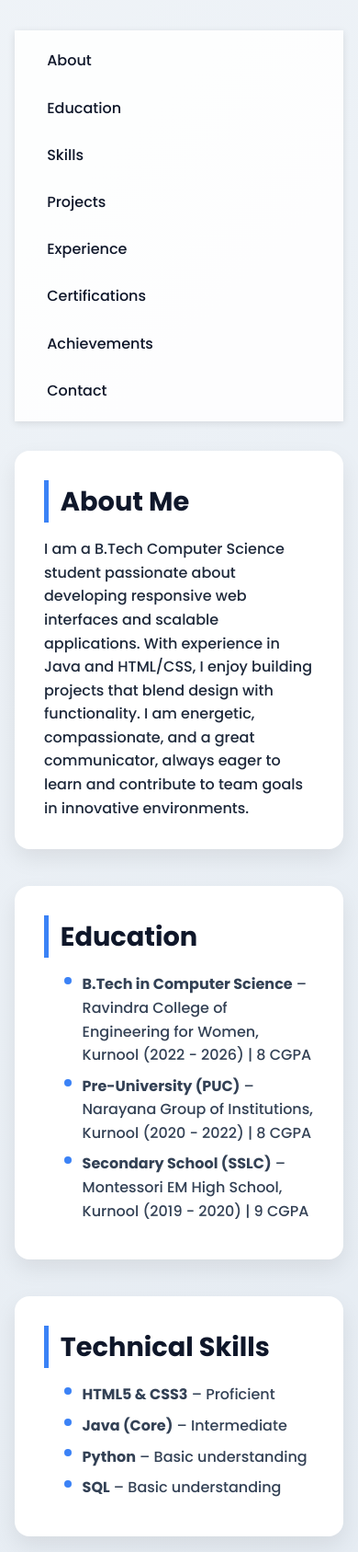
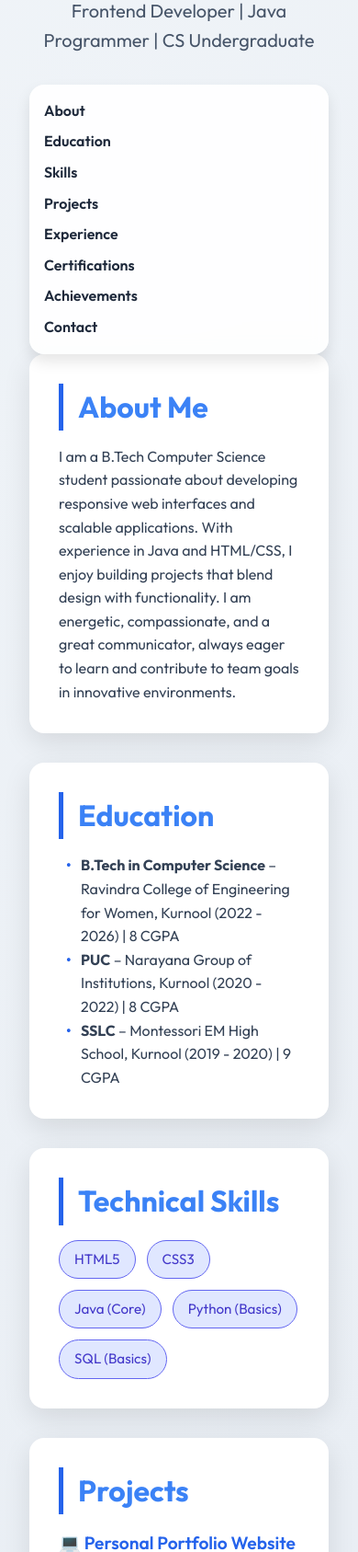
Before and after one commit to kpraneetha22/myportfolio, a plain HTML site: page index.html in a window 390 px wide. Shown: the part 313-2000 px from the top of the page at 92% size. Drawn offline with Linux system fonts and the light colour scheme.

Commit message:
Update index.html content

```diff
--- a/index.html
+++ b/index.html
@@ -5,24 +5,37 @@
   <meta charset="UTF-8" />
   <meta name="viewport" content="width=device-width, initial-scale=1" />
   <title>Kramadhati Naga Praneetha | Frontend Developer & CS Student</title>
-  <link href="https://fonts.googleapis.com/css2?family=Poppins:wght@300;500;700&display=swap" rel="stylesheet" />
+  <link href="https://fonts.googleapis.com/css2?family=Outfit:wght@300;400;600;700&display=swap" rel="stylesheet" />
   <style>
     * {
       margin: 0;
       padding: 0;
       box-sizing: border-box;
-      font-family: 'Poppins', sans-serif;
+      font-family: 'Outfit', sans-serif;
       scroll-behavior: smooth;
     }
 
     body {
-      background: linear-gradient(135deg, #f0f4f8, #d9e2ec);
+      background: linear-gradient(135deg, #f0f4f8, #e2e8f0);
       color: #1e293b;
       line-height: 1.6;
       padding: 2rem;
       min-height: 100vh;
       display: flex;
       flex-direction: column;
+      animation: fadeIn 1s ease-in;
+    }
+
+    @keyframes fadeIn {
+      from {
+        opacity: 0;
+        transform: translateY(20px);
+      }
+
+      to {
+        opacity: 1;
+        transform: translateY(0);
+      }
     }
 
     header {
@@ -31,137 +44,136 @@
     }
 
     header h1 {
-      font-size: 3rem;
-      color: #0f172a;
+      font-size: 3.5rem;
+      color: #2563eb; /* blue-600 */
       font-weight: 700;
       letter-spacing: 1px;
-      margin-bottom: 0.2rem;
+      margin-bottom: 0.5rem;
     }
 
     header p {
       font-size: 1.25rem;
-      color: #3b82f6;
-      font-weight: 500;
-      letter-spacing: 0.5px;
+      color: #475569; /* slate-600 */
+      font-weight: 400;
     }
 
     nav {
       position: sticky;
       top: 0;
-      background-color: #ffffffdd;
-      box-shadow: 0 2px 8px rgba(0, 0, 0, 0.1);
+      background-color: rgba(255, 255, 255, 0.9);
+      backdrop-filter: blur(8px);
       display: flex;
       justify-content: center;
-      gap: 2rem;
-      padding: 1rem 0;
-      font-weight: 600;
-      font-size: 1rem;
+      gap: 1.5rem;
+      padding: 1rem;
       z-index: 1000;
-      transition: background-color 0.3s ease;
-      border-radius: 8px;
-      margin-bottom: 2rem;
-    }
-
-    nav:hover {
-      background-color: #f8f9fa;
+      border-radius: 1rem;
+      box-shadow: 0 8px 16px rgba(0, 0, 0, 0.1);
     }
 
     nav a {
-      color: #0f172a;
+      color: #1e293b; /* dark slate */
       text-decoration: none;
-      padding: 0.3rem 0.7rem;
-      border-radius: 6px;
-      transition: color 0.3s ease, background-color 0.3s ease;
-      user-select: none;
+      font-weight: 600;
+      transition: all 0.3s ease;
     }
 
-    nav a:hover,
-    nav a:focus {
-      background-color: #3b82f6;
-      color: white;
-      outline: none;
-      cursor: pointer;
+    nav a:hover {
+      color: #2563eb;
+      transform: scale(1.05);
     }
 
     section {
-      margin-bottom: 2.5rem;
       background: #ffffff;
       padding: 2rem;
       border-radius: 1rem;
-      box-shadow: 0 10px 25px rgba(0, 0, 0, 0.08);
+      margin-bottom: 2rem;
+      box-shadow: 0 10px 30px rgba(0, 0, 0, 0.1);
+      transition: transform 0.3s ease;
+    }
+
+    section:hover {
+      transform: translateY(-5px);
     }
 
     h2 {
-      font-size: 1.8rem;
-      color: #0f172a;
+      font-size: 2rem;
+      color: #3b82f6; /* blue-500 */
+      border-left: 5px solid #2563eb;
+      padding-left: 1rem;
       margin-bottom: 1rem;
-      border-left: 5px solid #3b82f6;
-      padding-left: 0.8rem;
+    }
+
+    p,
+    li {
+      color: #334155; /* slate-700 */
     }
 
     ul {
-      padding-left: 1.4rem;
       list-style: none;
-    }
-
-    ul li {
-      margin-bottom: 0.5rem;
-      padding-left: 1.2rem;
-      position: relative;
-      font-weight: 500;
-      color: #334155;
+      padding-left: 1.5rem;
     }
 
     ul li::before {
-      content: '';
-      position: absolute;
-      left: 0;
-      top: 0.55em;
-      width: 8px;
-      height: 8px;
-      background-color: #3b82f6;
-      border-radius: 50%;
-      transform: translateY(-50%);
+      content: '\2022';
+      color: #2563eb;
+      font-weight: bold;
+      display: inline-block;
+      width: 1em;
+      margin-left: -1em;
+    }
+
+    .skills-list {
+      display: flex;
+      flex-wrap: wrap;
+      gap: 0.75rem;
+      margin-top: 1rem;
+    }
+
+    .skills-list span {
+      background-color: #e0e7ff; /* indigo-100 */
+      color: #4338ca; /* indigo-700 */
+      padding: 0.5rem 1rem;
+      border-radius: 9999px;
+      font-weight: 500;
+      font-size: 0.95rem;
+      border: 1px solid #6366f1; /* indigo-500 */
+      transition: all 0.3s ease;
+    }
+
+    .skills-list span:hover {
+      background-color: #6366f1;
+      color: #fff;
+    }
+
+    .subheading {
+      font-size: 1.2rem;
+      color: #2563eb;
+      margin-top: 1rem;
+      font-weight: 600;
     }
 
     a {
-      color: #3b82f6;
+      color: #2563eb;
       text-decoration: none;
-      font-weight: 500;
     }
 
     a:hover {
       text-decoration: underline;
     }
 
-    .subheading {
-      font-size: 1.1rem;
-      font-weight: 600;
-      margin-top: 1rem;
-      margin-bottom: 0.3rem;
-      color: #1e293b;
+    footer {
+      text-align: center;
+      color: #64748b; /* slate-500 */
+      margin-top: auto;
+      padding: 1rem;
+      border-top: 1px solid #cbd5e1; /* slate-300 */
     }
 
-    footer {
-      text-align: center;
-      color: #64748b;
-      font-size: 0.9rem;
-      margin-top: auto;
-      padding-top: 1rem;
-      border-top: 1px solid #cbd5e1;
-    }
-
-    /* Responsive */
     @media (max-width: 720px) {
       nav {
         flex-direction: column;
-        gap: 1rem;
-        padding: 1rem 1.5rem;
-        border-radius: 0;
-      }
-
-      body {
-        padding: 1rem;
+        gap: 0.5rem;
       }
     }
   </style>
@@ -186,60 +198,55 @@
 
   <section id="about">
     <h2>About Me</h2>
-    <p>
-      I am a B.Tech Computer Science student passionate about developing responsive web interfaces and scalable
+    <p>I am a B.Tech Computer Science student passionate about developing responsive web interfaces and scalable
       applications. With experience in Java and HTML/CSS, I enjoy building projects that blend design with
       functionality. I am energetic, compassionate, and a great communicator, always eager to learn and contribute to
-      team goals in innovative environments.
-    </p>
+      team goals in innovative environments.</p>
   </section>
 
   <section id="education">
     <h2>Education</h2>
     <ul>
-      <li><strong>B.Tech in Computer Science</strong> – Ravindra College of Engineering for Women, Kurnool (2022 - 2026) | 8 CGPA</li>
-      <li><strong>Pre-University (PUC)</strong> – Narayana Group of Institutions, Kurnool (2020 - 2022) | 8 CGPA</li>
-      <li><strong>Secondary School (SSLC)</strong> – Montessori EM High School, Kurnool (2019 - 2020) | 9 CGPA</li>
+      <li><strong>B.Tech in Computer Science</strong> – Ravindra College of Engineering for Women, Kurnool (2022 - 2026) | 8 CGPA
+      </li>
+      <li><strong>PUC</strong> – Narayana Group of Institutions, Kurnool (2020 - 2022) | 8 CGPA</li>
+      <li><strong>SSLC</strong> – Montessori EM High School, Kurnool (2019 - 2020) | 9 CGPA</li>
     </ul>
   </section>
 
   <section id="skills">
     <h2>Technical Skills</h2>
-    <ul>
-      <li><strong>HTML5 & CSS3</strong> – Proficient</li>
-      <li><strong>Java (Core)</strong> – Intermediate</li>
-      <li><strong>Python</strong> – Basic understanding</li>
-      <li><strong>SQL</strong> – Basic understanding</li>
-    </ul>
+    <div class="skills-list">
+      <span>HTML5</span>
+      <span>CSS3</span>
+      <span>Java (Core)</span>
+      <span>Python (Basics)</span>
+      <span>SQL (Basics)</span>
+    </div>
   </section>
 
   <section id="projects">
     <h2>Projects</h2>
-
     <div class="subheading">💻 Personal Portfolio Website</div>
-    <p>
-      A live, responsive portfolio website built using HTML and CSS. Designed to showcase skills and provide an
-      impressive user experience for recruiters and collaborators.
-    </p>
+    <p>A live, responsive portfolio website built using HTML and CSS. Designed to showcase skills and provide an impressive
+      user experience for recruiters and collaborators.</p>
 
     <div class="subheading">🧮 Interest Calculator (IBM - edX)</div>
-    <p>
-      Created a basic interest calculator using HTML, CSS, and JavaScript. Learned to customize layout and logic for
-      interactive forms.
-    </p>
+    <p>Created a basic interest calculator using HTML, CSS, and JavaScript. Learned to customize layout and logic for
+      interactive forms.</p>
 
     <div class="subheading">🎯 Object Detection System</div>
-    <p>
-      Worked on object detection using YOLOv3 and OpenCV. The system could identify objects in AI-generated images,
-      enhancing my understanding of AI tools.
-    </p>
+    <p>Worked on object detection using YOLOv3 and OpenCV. The system could identify objects in AI-generated images,
+      enhancing my understanding of AI tools.</p>
   </section>
 
   <section id="experience">
     <h2>Experience</h2>
     <ul>
-      <li><strong>Student Mentor, GPCET</strong> – Supported and monitored academic performance of peers; implemented strategies to assist struggling students and connect them with resources.</li>
-      <li><strong>Volunteer Organizer</strong> – Helped plan and execute an Alumni Meet event, coordinating logistics and communication with strong interpersonal skills.</li>
+      <li><strong>Student Mentor, GPCET</strong> – Supported and monitored academic performance of peers and implemented
+        strategies to assist struggling students.</li>
+      <li><strong>Volunteer Organizer</strong> – Helped plan and execute an Alumni Meet event, coordinating logistics and
+        communication with strong interpersonal skills.</li>
     </ul>
   </section>
 
@@ -250,7 +257,7 @@
       <li>Getting Started with AI – IBM Skills Build</li>
       <li>Smart Interviews – Bronze Level Certification</li>
       <li>Java Programming (2025) – CodeTantra</li>
-      <li>MongoDB Database Admin Path (Self-Managed)</li>
+      <li>MongoDB Database Admin Path</li>
       <li>Build Your First Chatbot – IBM Skills Cloud</li>
       <li>Front End Web Developer Certification – Infosys Springboard</li>
     </ul>
@@ -259,19 +266,19 @@
   <section id="achievements">
     <h2>Achievements</h2>
     <ul>
-      <li>Mentored over 70+ peers during the C-Boot Camp program, fostering a collaborative and supportive learning environment.</li>
-      <li>Led team coordination and communication efforts for successful Alumni Meet event planning and execution.</li>
-      <li>Facilitated group discussions and study sessions to enhance team knowledge sharing and performance.</li>
-      <li>Developed strong interpersonal and communication skills through active participation in workshops and boot camp activities.</li>
-      <li>Built a complete object detection prototype using YOLOv3</li>
-      <li>Consistent academic performer with 8+ CGPA across all years</li>
+      <li>Mentored over 70+ peers during the C-Boot Camp program.</li>
+      <li>Led team coordination and communication efforts for Alumni Meet.</li>
+      <li>Facilitated study sessions for knowledge sharing and team growth.</li>
+      <li>Built an object detection prototype using YOLOv3.</li>
+      <li>Consistent academic performer with 8+ CGPA across all years.</li>
     </ul>
   </section>
 
   <section id="contact">
     <h2>Contact</h2>
     <p><strong>Email:</strong> <a href="mailto:kpraneetha22@gmail.com">kpraneetha22@gmail.com</a></p>
-    <p><strong>LinkedIn:</strong> <a href="https://www.linkedin.com/in/kramadhati-naga-praneetha-a19368259/" target="_blank" rel="noopener noreferrer">Kramadhati Naga Praneetha</a></p>
+    <p><strong>LinkedIn:</strong> <a href="https://www.linkedin.com/in/kramadhati-naga-praneetha-a19368259/" target="_blank">Kramadhati
+        Naga Praneetha</a></p>
   </section>
 
   <footer>
```
Also changed, not shown: 1 other file.
